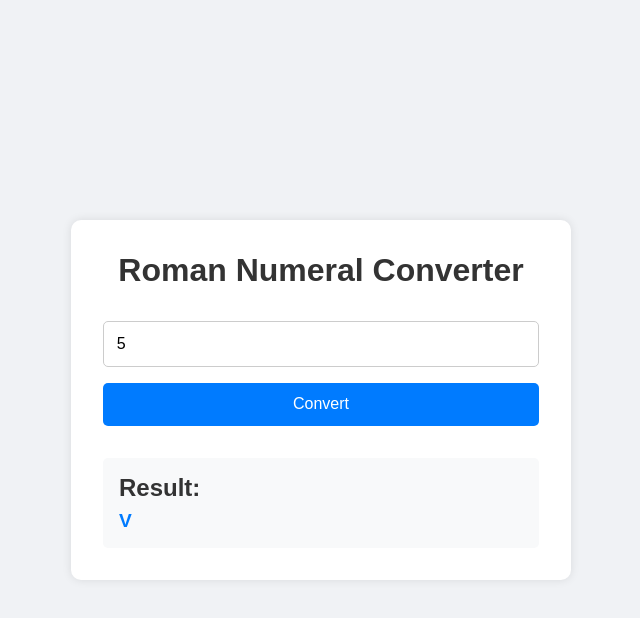
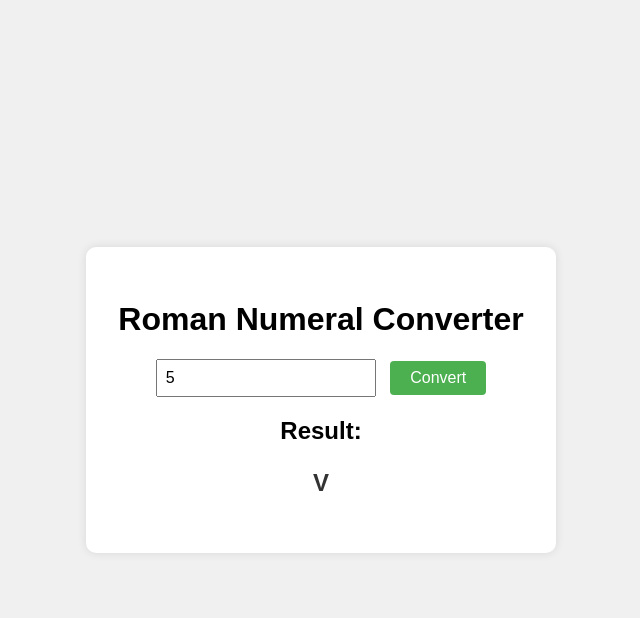
Before and after one commit to acciojob/Roman-Numeral-Converter-harshalg369, a website: page main.html in a window 1280 px wide. Both pictures are taken after typing "5" into the empty fields and a click on the button "Convert". Shown: the whole page, without its empty margins (319-959 px from the left). Drawn offline with Linux system fonts and the light colour scheme.

Commit message:
created a submission

```diff
--- a/main.html
+++ b/main.html
@@ -9,13 +9,13 @@
 <body>
     <div class="container">
         <h1>Roman Numeral Converter</h1>
-        <div class="converter">
+        <div class="input-section">
             <input type="number" id="numberInput" placeholder="Enter a number (0-100000)" min="0" max="100000">
-            <button onclick="convert()">Convert</button>
-            <div class="result">
-                <h2>Result:</h2>
-                <p id="output"></p>
-            </div>
+            <button onclick="convertToRoman()">Convert</button>
+        </div>
+        <div class="result-section">
+            <h2>Result:</h2>
+            <p id="result"></p>
         </div>
     </div>
     <script src="script.js"></script>
--- a/script.js
+++ b/script.js
@@ -1,5 +1,13 @@
-function convertToRoman(num) {
-    const romanSymbols = [
+function convertToRoman() {
+    const number = document.getElementById('numberInput').value;
+    const result = document.getElementById('result');
+
+    if (number < 0 || number > 100000) {
+        result.textContent = "Please enter a number between 0 and 100000";
+        return;
+    }
+
+    const romanNumerals = [
         ['M', 1000],
         ['CM', 900],
         ['D', 500],
@@ -15,41 +23,22 @@ function convertToRoman(num) {
         ['I', 1]
     ];
 
-    let result = '';
+    let romanNumber = '';
+    let num = number;
 
-    for (let [symbol, value] of romanSymbols) {
-        while (num >= value) {
-            result += symbol;
-            num -= value;
+    for (let i = 0; i < romanNumerals.length; i++) {
+        while (num >= romanNumerals[i][1]) {
+            romanNumber += romanNumerals[i][0];
+            num -= romanNumerals[i][1];
         }
     }
 
-    return result;
+    result.textContent = romanNumber || 'N/A';
 }
 
-function convert() {
-    const input = document.getElementById('numberInput');
-    const output = document.getElementById('output');
-    const num = parseInt(input.value);
-
-    if (isNaN(num)) {
-        output.textContent = 'Please enter a valid number.';
-        return;
-    }
-
-    // Traditional Roman numerals range
-    if (num <= 0 || num > 3999) {
-        output.textContent = 'Enter a number between 1 and 3999 (traditional Roman numeral limit).';
-        return;
-    }
-
-    const romanNumeral = convertToRoman(num);
-    output.textContent = romanNumeral;
-}
-
-// Trigger convert on pressing Enter
+// Add event listener for Enter key
 document.getElementById('numberInput').addEventListener('keypress', function(event) {
     if (event.key === 'Enter') {
-        convert();
+        convertToRoman();
     }
 });
--- a/styles.css
+++ b/styles.css
@@ -1,75 +1,52 @@
-* {
-    margin: 0;
-    padding: 0;
-    box-sizing: border-box;
-}
-
 body {
     font-family: Arial, sans-serif;
-    background-color: #f0f2f5;
-    min-height: 100vh;
     display: flex;
     justify-content: center;
     align-items: center;
+    height: 100vh;
+    margin: 0;
+    background-color: #f0f0f0;
 }
 
 .container {
     background-color: white;
     padding: 2rem;
     border-radius: 10px;
-    box-shadow: 0 0 10px rgba(0, 0, 0, 0.1);
-    width: 90%;
-    max-width: 500px;
+    box-shadow: 0 0 10px rgba(0,0,0,0.1);
+    text-align: center;
 }
 
-h1 {
-    text-align: center;
-    color: #333;
-    margin-bottom: 2rem;
-}
-
-.converter {
-    display: flex;
-    flex-direction: column;
-    gap: 1rem;
+.input-section {
+    margin: 20px 0;
 }
 
 input {
-    padding: 0.8rem;
-    border: 1px solid #ccc;
-    border-radius: 5px;
-    font-size: 1rem;
+    padding: 8px;
+    font-size: 16px;
+    width: 200px;
+    margin-right: 10px;
 }
 
 button {
-    padding: 0.8rem;
-    background-color: #007bff;
+    padding: 8px 20px;
+    font-size: 16px;
+    background-color: #4CAF50;
     color: white;
     border: none;
-    border-radius: 5px;
+    border-radius: 4px;
     cursor: pointer;
-    font-size: 1rem;
-    transition: background-color 0.3s;
 }
 
 button:hover {
-    background-color: #0056b3;
+    background-color: #45a049;
 }
 
-.result {
-    margin-top: 1rem;
-    padding: 1rem;
-    background-color: #f8f9fa;
-    border-radius: 5px;
+.result-section {
+    margin-top: 20px;
 }
 
-.result h2 {
+#result {
+    font-size: 24px;
+    font-weight: bold;
     color: #333;
-    margin-bottom: 0.5rem;
 }
-
-#output {
-    font-size: 1.2rem;
-    color: #007bff;
-    font-weight: bold;
-}
```
